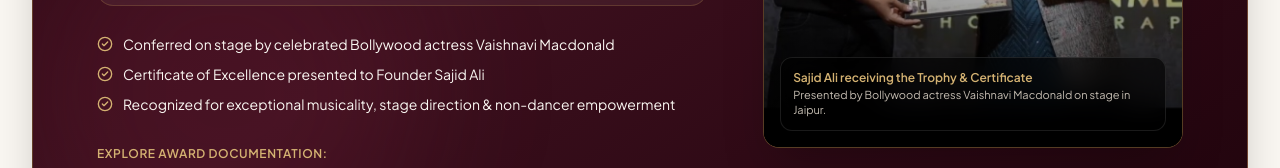
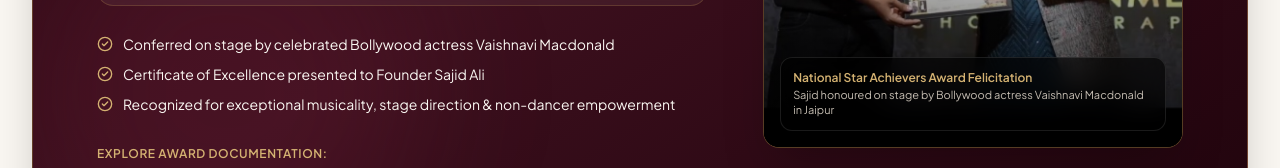
Before and after one commit to panbhav/sj-entertainment-choreography, a Next.js app: page /about in a window 1280 px wide. Both pictures are taken after a click on the button "Stage Felicitation". Shown: the part 1849-2017 px from the top of the page. Built offline with nearby package versions, Linux system fonts and the light colour scheme; no server answers.

Commit message:
Refine award certificate scan and lightbox viewer for high-fidelity presentation

```diff
--- a/src/components/about/AwardRecognitionSection.tsx
+++ b/src/components/about/AwardRecognitionSection.tsx
@@ -150,7 +150,7 @@ export default function AwardRecognitionSection() {
 
           {/* Right Column: Interactive Media Showcase */}
           <div className="lg:col-span-5 flex justify-center">
-            <div className="w-full max-w-sm sm:max-w-md rounded-2xl overflow-hidden bg-black/60 border border-[#BD954E]/40 shadow-2xl relative aspect-[4/5] flex items-center justify-center">
+            <div className={`w-full max-w-sm sm:max-w-md rounded-2xl overflow-hidden bg-black/60 border border-[#BD954E]/40 shadow-2xl relative ${activeTab === 'certificate' ? 'aspect-[3/2]' : 'aspect-[4/5]'} flex items-center justify-center`}>
               {/* VIDEO TAB */}
               {activeTab === 'video' && (
                 <div className="relative w-full h-full flex items-center justify-center bg-black">
@@ -204,12 +204,12 @@ export default function AwardRecognitionSection() {
                     alt={stageMedia.alt}
                     fill
                     sizes="(max-width: 768px) 100vw, 480px"
-                    className="object-cover"
+                    className="object-cover object-[center_60%]"
                   />
                   <div className="absolute inset-0 bg-gradient-to-t from-black/80 via-transparent to-black/30 pointer-events-none" />
                   <div className="absolute bottom-4 left-4 right-4 z-10 text-xs text-[#FAF7F2] bg-black/60 p-3 rounded-xl border border-white/10 backdrop-blur-md">
-                    <p className="font-semibold text-[#D4B272]">Sajid Ali receiving the Trophy & Certificate</p>
-                    <p className="text-[11px] text-[#C5BDB2] mt-0.5">Presented by Bollywood actress Vaishnavi Macdonald on stage in Jaipur.</p>
+                    <p className="font-semibold text-[#D4B272]">{stageMedia.title}</p>
+                    <p className="text-[11px] text-[#C5BDB2] mt-0.5">{stageMedia.caption}</p>
                   </div>
                 </div>
               )}
@@ -221,6 +221,7 @@ export default function AwardRecognitionSection() {
                     <Image
                       src={withBasePath(certMedia.sourceUrl || '')}
                       alt={certMedia.alt}
+                      unoptimized
                       fill
                       sizes="(max-width: 768px) 100vw, 480px"
                       className="object-contain bg-black/40 group-hover:scale-105 transition-transform duration-300"
@@ -229,9 +230,6 @@ export default function AwardRecognitionSection() {
                       <Maximize2 className="w-4 h-4" />
                     </div>
                   </button>
-                  <div className="absolute top-4 left-4 z-20 inline-flex items-center gap-1.5 px-3 py-1 rounded-full bg-black/80 backdrop-blur-md text-[#D4B272] border border-[#BD954E]/40 text-[11px] font-semibold uppercase">
-                    <span>Certificate of Excellence</span>
-                  </div>
                 </div>
               )}
             </div>
--- a/src/components/media/ImageLightbox.tsx
+++ b/src/components/media/ImageLightbox.tsx
@@ -25,7 +25,7 @@ export default function ImageLightbox({ src, alt, title, onClose }: { src: strin
           <button type="button" onClick={onClose} aria-label="Close image viewer" className="shrink-0 p-3 text-white rounded-lg hover:bg-white/10"><X size={20} /></button>
         </div>
         <div className="relative w-full" style={{ height: 'min(70dvh, 680px)' }}>
-          <Image src={withBasePath(src)} alt={alt} fill sizes="(max-width: 900px) 100vw, 896px" className="object-contain" />
+          <Image src={withBasePath(src)} alt={alt} fill unoptimized sizes="(max-width: 900px) 100vw, 896px" className="object-contain" />
         </div>
       </div>
     </dialog>
--- a/src/content/media.ts
+++ b/src/content/media.ts
@@ -289,15 +289,15 @@ export const mediaRegistry: Record<string, MediaItem> = {
     id: 'award-certificate',
     title: 'National Star Achievers Certificate of Excellence',
     mediaType: 'image',
-    sourceUrl: '/media/award-certificate.jpg',
-    posterUrl: '/media/award-certificate.jpg',
+    sourceUrl: '/media/award-certificate-refined-2026.webp',
+    posterUrl: '/media/award-certificate-refined-2026.webp',
     alt: 'National Star Achievers Award Certificate of Excellence presented to Mr. Sajid Ali, Founder of SJ Entertainment Choreography',
-    aspectRatio: '16/9',
+    aspectRatio: '3/2',
     category: 'portrait',
     caption: 'Certificate of Excellence presented to Mr. Sajid Ali for outstanding achievements in choreography',
     published: true,
-    expectedFilename: 'award-certificate.jpg',
-    recommendedDimensions: '1820x1040 (16:9)',
+    expectedFilename: 'award-certificate-refined-2026.webp',
+    recommendedDimensions: '2868x1928 (landscape)',
   },
   'award-reel': {
     id: 'award-reel',
```
Also changed, not shown: 2 other files (tests, documents, lock files or other folders).
